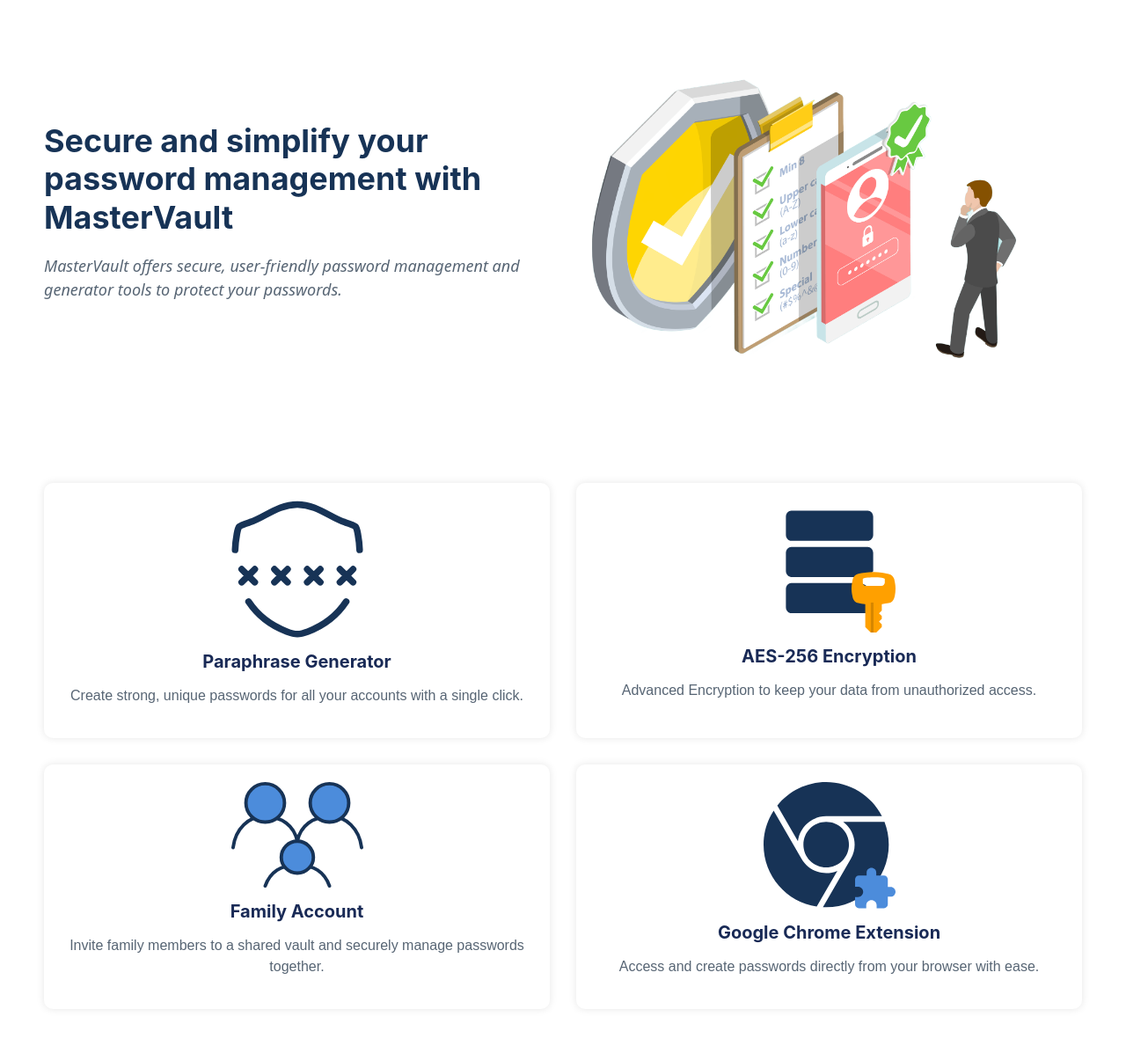
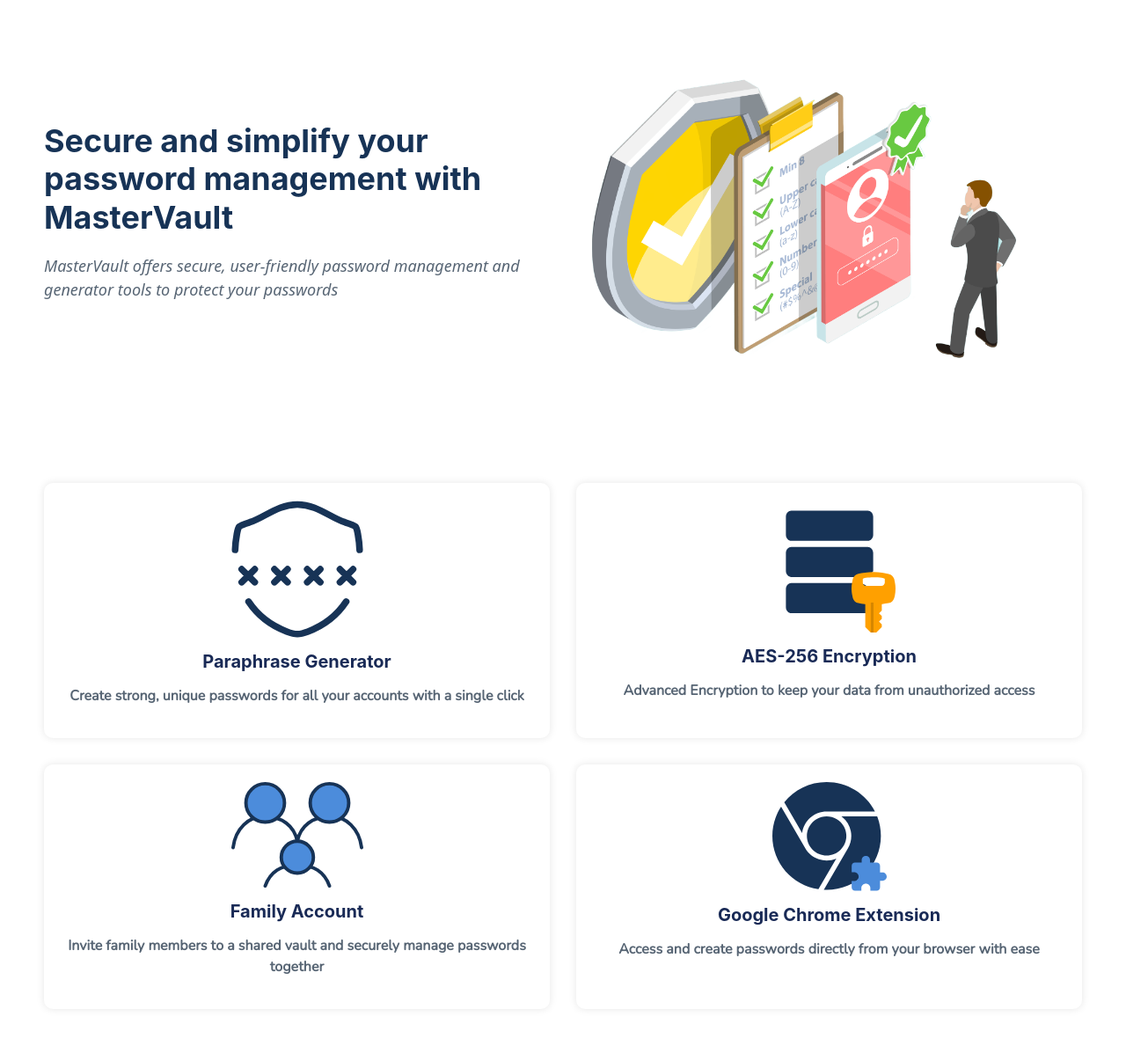
Before and after one commit to SmurfPJ/CS302-MasterVault, a Flask app: page /landingPage in a window 1280 px wide. Shown: the part 341-1538 px from the top of the page at 88% size. Run offline with Flask 3, Linux system fonts and the light colour scheme; data that the repository does not hold is empty.

Commit message:
- Landing Page Finished

```diff
--- a/static/style.css
+++ b/static/style.css
@@ -696,7 +696,13 @@ width: 300px;
 }
 
 .Landingfeature-item p {
-    font-family: Nunito, sans-serif;
+    font-family: 'Nunito';
+    font-weight: 600;
     font-size: 16px;
     color: #576574;
 }
+
+#ChromeExtensionIconLanding {
+     width: 130px;
+    height: auto;
+}
--- a/templates/landingPage.html
+++ b/templates/landingPage.html
@@ -6,6 +6,7 @@
     <link href="https://cdn.jsdelivr.net/npm/bootstrap@5.3.2/dist/css/bootstrap.min.css" rel="stylesheet">
     <link href="https://cdn.jsdelivr.net/npm/bootstrap-icons@1.10.0/font/bootstrap-icons.css" rel="stylesheet">
     <link rel="stylesheet" href="{{ url_for('static', filename='style.css') }}">
+    <link href='https://fonts.googleapis.com/css?family=Nunito' rel='stylesheet'>
 
 
     <title>MasterVault</title>
@@ -31,7 +32,7 @@
      <section class="Landing-intro">
         <div class="Landing-text">
             <h2>Secure and simplify your password management with MasterVault</h2>
-            <p>MasterVault offers secure, user-friendly password management and generator tools to protect your passwords.</p>
+            <p>MasterVault offers secure, user-friendly password management and generator tools to protect your passwords</p>
         </div>
         <div class="Landing-image">
             <img src="{{ url_for('static', filename='logos/landingPageimg.png') }}" alt="Password Management Illustration">
@@ -42,22 +43,22 @@
         <div class="Landingfeature-item">
             <img src="{{ url_for('static', filename='logos/PasswordgeneratorLanding.svg') }}" alt="Paraphrase Generator Icon">
             <h3>Paraphrase Generator</h3>
-            <p>Create strong, unique passwords for all your accounts with a single click.</p>
+            <p>Create strong, unique passwords for all your accounts with a single click</p>
         </div>
         <div class="Landingfeature-item">
             <img src="{{ url_for('static', filename='logos/256EncryptionLanding.svg') }}" alt="AES-256 Encryption Icon">
             <h3>AES-256 Encryption</h3>
-            <p>Advanced Encryption to keep your data from unauthorized access.</p>
+            <p>Advanced Encryption to keep your data from unauthorized access</p>
         </div>
         <div class="Landingfeature-item">
             <img src="{{ url_for('static', filename='logos/FamilyAccountLanding.svg') }}" alt="Family Account Icon">
             <h3>Family Account</h3>
-            <p>Invite family members to a shared vault and securely manage passwords together.</p>
+            <p>Invite family members to a shared vault and securely manage passwords together</p>
         </div>
         <div class="Landingfeature-item">
-            <img src="{{ url_for('static', filename='logos/ChromeExtensionLanding.svg') }}" alt="Google Chrome Extension Icon">
+            <img src="{{ url_for('static', filename='logos/ChromeExtensionLanding.svg') }}" id="ChromeExtensionIconLanding" alt="Google Chrome Extension Icon">
             <h3>Google Chrome Extension</h3>
-            <p>Access and create passwords directly from your browser with ease.</p>
+            <p>Access and create passwords directly from your browser with ease</p>
         </div>
     </section>
 
```
